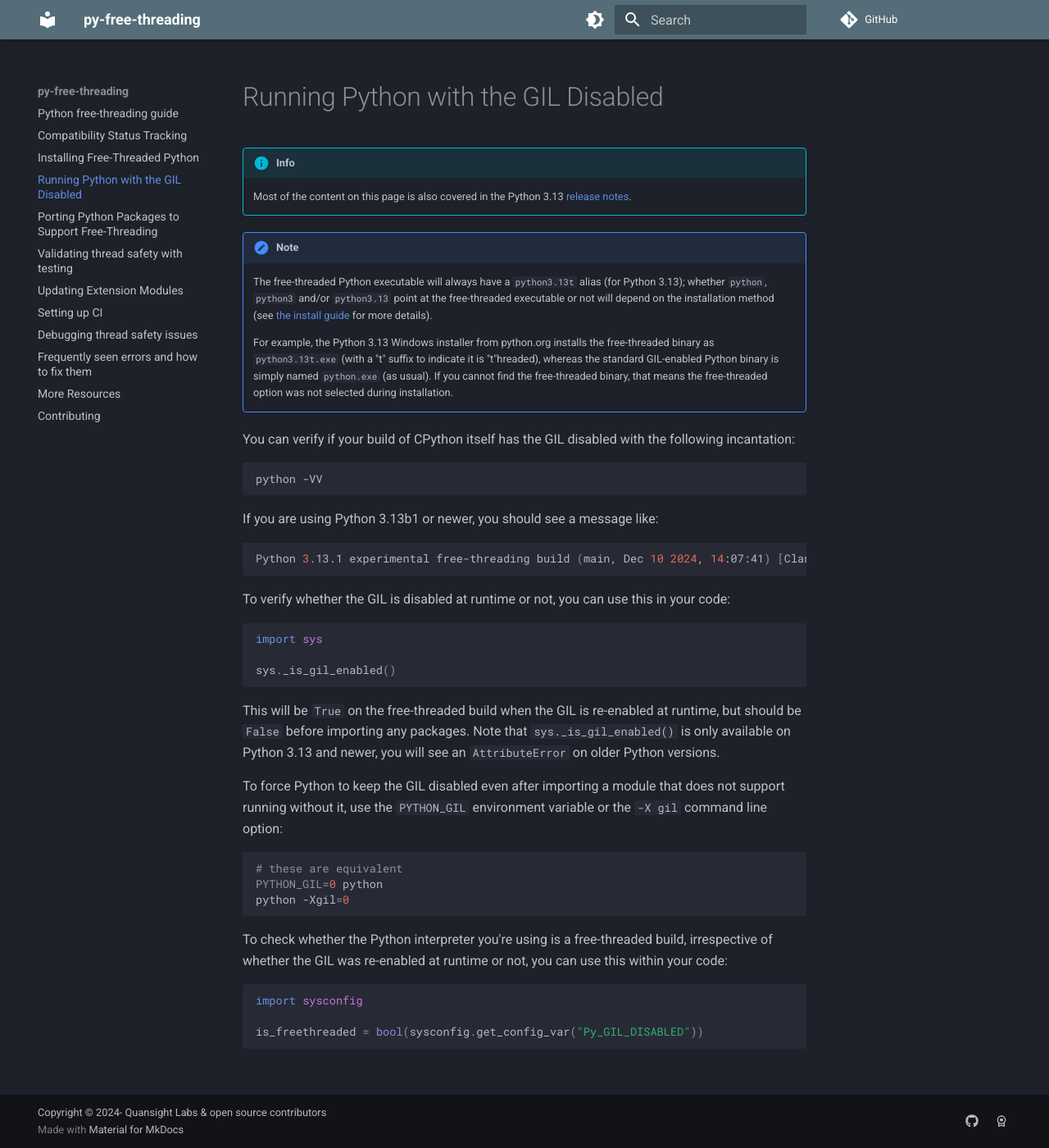
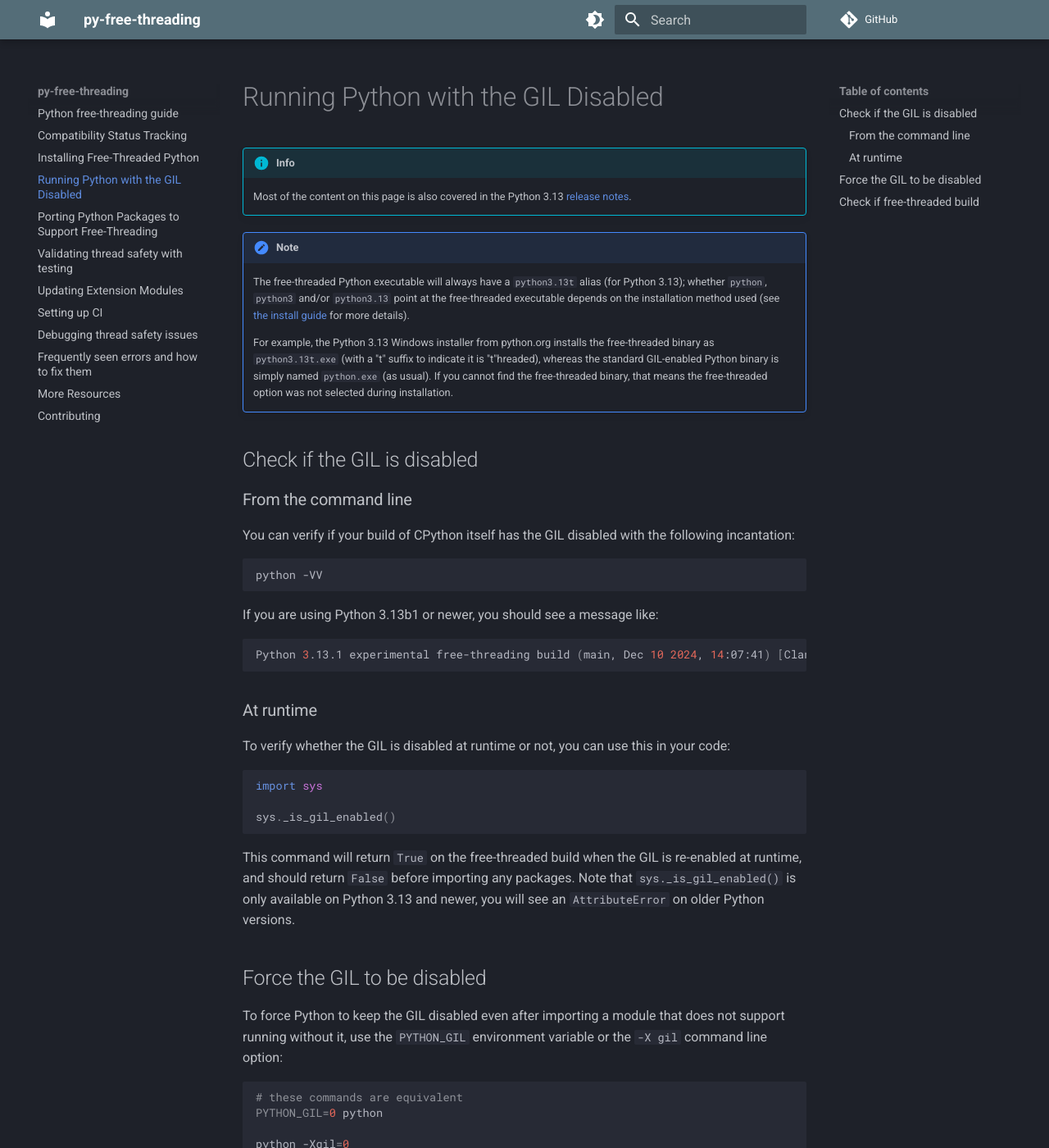
Before and after one commit to Quansight-Labs/free-threaded-compatibility, an MkDocs documentation site: the page built from docs/running-gil-disabled.md, in a window 1280 px wide and 1400 px high. Shown: the whole window at 82% size. Built offline with MkDocs 1.6.1 and Material for MkDocs 9.7.7, drawn with Linux system fonts in a browser that asks for light colours; comment, search, counter and statistics services are not loaded; some of the changed text lies outside the part shown.

Commit message:
Add headings and minor grammar edits

````diff
--- a/docs/running-gil-disabled.md
+++ b/docs/running-gil-disabled.md
@@ -9,7 +9,7 @@
 
     The free-threaded Python executable will always have a `python3.13t` alias
     (for Python 3.13); whether `python`, `python3` and/or `python3.13` point at
-    the free-threaded executable or not will depend on the installation method
+    the free-threaded executable depends on the installation method used
     (see [the install guide](installing_cpython.md) for more details).
 
     For example, the Python 3.13 Windows installer from python.org
@@ -18,6 +18,10 @@
     binary is simply named `python.exe` (as usual). If you cannot find the
     free-threaded binary, that means the free-threaded option was not selected
     during installation.
+
+## Check if the GIL is disabled
+
+### From the command line
 
 You can verify if your build of CPython itself has the GIL disabled with the
 following incantation:
@@ -32,6 +36,8 @@ If you are using Python 3.13b1 or newer, you should see a message like:
 Python 3.13.1 experimental free-threading build (main, Dec 10 2024, 14:07:41) [Clang 16.0.0 (clang-1600.0.26.4)]
 ```
 
+### At runtime
+
 To verify whether the GIL is disabled at runtime or not, you can use this in
 your code:
 
@@ -41,20 +47,25 @@ import sys
 sys._is_gil_enabled()
 ```
 
-This will be `True` on the free-threaded build when the GIL is re-enabled at
-runtime, but should be `False` before importing any packages. Note that
+This command will return `True` on the free-threaded build when the GIL is re-enabled at
+runtime, and should return `False` before importing any packages. Note that
 `sys._is_gil_enabled()` is only available on Python 3.13 and newer, you will
 see an `AttributeError` on older Python versions.
+
+## Force the GIL to be disabled
 
 To force Python to keep the GIL disabled even after importing a module
 that does not support running without it, use the `PYTHON_GIL` environment
 variable or the `-X gil` command line option:
 
 ```bash
-# these are equivalent
+# these commands are equivalent
 PYTHON_GIL=0 python
+
 python -Xgil=0
 ```
+
+## Check if free-threaded build
 
 To check whether the Python interpreter you're using is a free-threaded build,
 irrespective of whether the GIL was re-enabled at runtime or not, you can use
````
